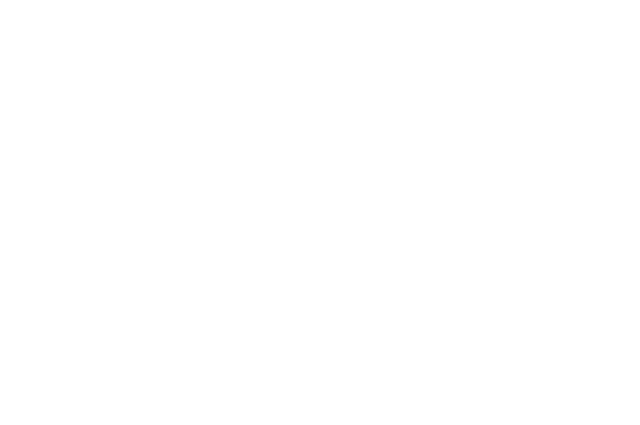
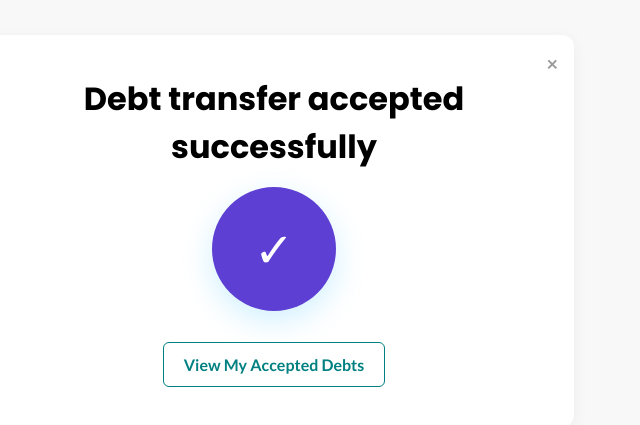
Before and after one commit to Danieljosh-uduma/Gbese, a React (Vite) app: page /successful in a window 1280 px wide. Before the commit this address had no page. Shown: the part 169-594 px from the top of the page, without its empty margins (366-1006 px from the left). Built offline with nearby package versions, Linux system fonts and the light colour scheme.

Commit message:
close btn for successful page

```diff
--- a/src/App.tsx
+++ b/src/App.tsx
@@ -14,7 +14,7 @@
       <Route path='/marketplace' element={<MarketPlace />} />
       <Route path='/debtrequest' element={<DebtRequest />} />
       <Route path='/paydebt' element={<PayDebt />} />
-      <Route path='/successul' element={<Successful />} />
+      <Route path='/successful' element={<Successful />} />
 
 
     </Routes>
--- a/src/pages/Successful/Successful.css
+++ b/src/pages/Successful/Successful.css
@@ -9,6 +9,7 @@
 
 .success-card {
   background: #fff;
+  position: relative;
   padding: 40px 32px;
   border-radius: 12px;
   box-shadow: 0 4px 16px rgba(0, 0, 0, 0.05);
@@ -46,6 +47,7 @@
 }
 
 .view-debts-btn {
+  margin-top: 15px;
   padding: 12px 20px;
   font-size: 16px;
   background-color: white;
@@ -59,3 +61,19 @@
 .view-debts-btn:hover {
   background-color: #008080;
 }
+
+.close-btn {
+  position: absolute;
+  top: 16px;
+  right: 16px;
+  font-size: 20px;
+  border: none;
+  background: transparent;
+  cursor: pointer;
+  color: #999;
+  transition: color 0.2s ease;
+}
+
+.close-btn:hover {
+  color: #333;
+}
--- a/src/pages/Successful/Successful.tsx
+++ b/src/pages/Successful/Successful.tsx
@@ -2,9 +2,14 @@
 import "./Successful.css";
 
 const Successful: React.FC = () => {
+ const handleClose = () => {
+    // Replace this with navigation or modal close logic
+    console.log("Close clicked");
+  };
   return (
     <div className="debt-success-container">
       <div className="success-card">
+        <button className="close-btn" onClick={handleClose}>×</button>
         <h2>Debt transfer accepted successfully</h2>
         <div className="success-icon">&#10003;</div>
 
```
